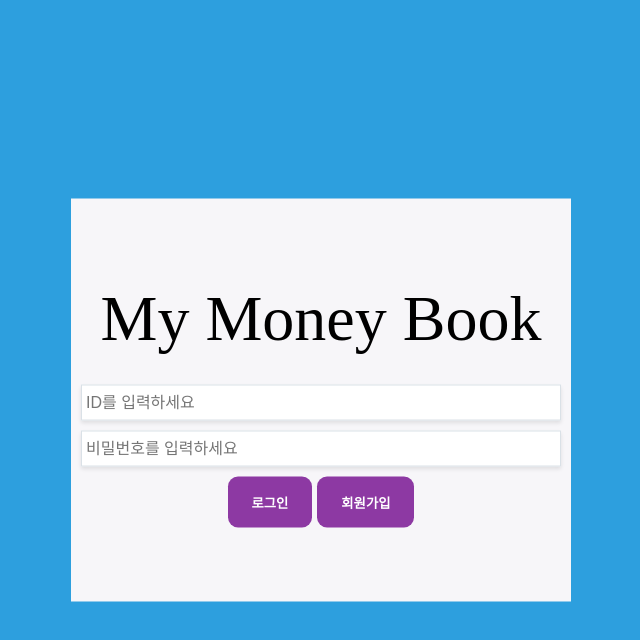
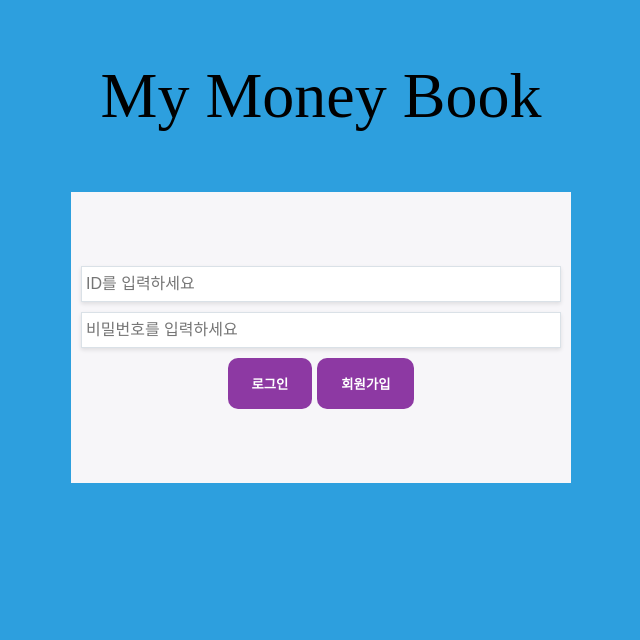
Before and after one commit to awdsza/my-moneybook, a Vue app: page /login in a window 1280 px wide. Shown: the top 640 px of the page, without its empty margins (319-959 px from the left). Built offline with nearby package versions, Linux system fonts and the light colour scheme.

Commit message:
fix:회원가입 모달 백그라운드
기존의 개발 branch에서 회원가입클릭시 전체화면에 백그라운드가 불투명하게 어두워져야하는 현상이 일어나질 않음.
관련이슈 : #10

```diff
--- a/src/components/login/LoginForm.vue
+++ b/src/components/login/LoginForm.vue
@@ -1,4 +1,5 @@
 <template>
+  <div>
     <section class="contents">
       <section class="login__form__section">
         <form @submit.prevent="submitLoginForm">
@@ -26,8 +27,9 @@
           </section>
         </form>
       </section>
+    </section>
     <SignupFormView :open="isOpenModal" @close="closeModal" />
-  </section>
+  </div>
 </template>
 
 <script>
--- a/src/views/login/LoginFormView.vue
+++ b/src/views/login/LoginFormView.vue
@@ -1,9 +1,11 @@
 <template>
-  <section class="login__section">
+  <section>
     <section class="title__section">
       <h1 class="login__title">My Money Book</h1>
     </section>
-    <LoginForm />
+    <section class="login__section">
+      <LoginForm />
+    </section>
   </section>
 </template>
 
@@ -25,11 +27,7 @@ export default {
   width: 500px;
   min-height: 200px;
   padding: 5% 10px;
-  position: absolute;
-  top: 50%;
-  left: 50%;
   background-color: #f7f6f9;
-  transform: translate(-50%, -50%);
   box-sizing: border-box;
 }
 </style>
```
Lines whose indentation alone changed are shown as unchanged.
